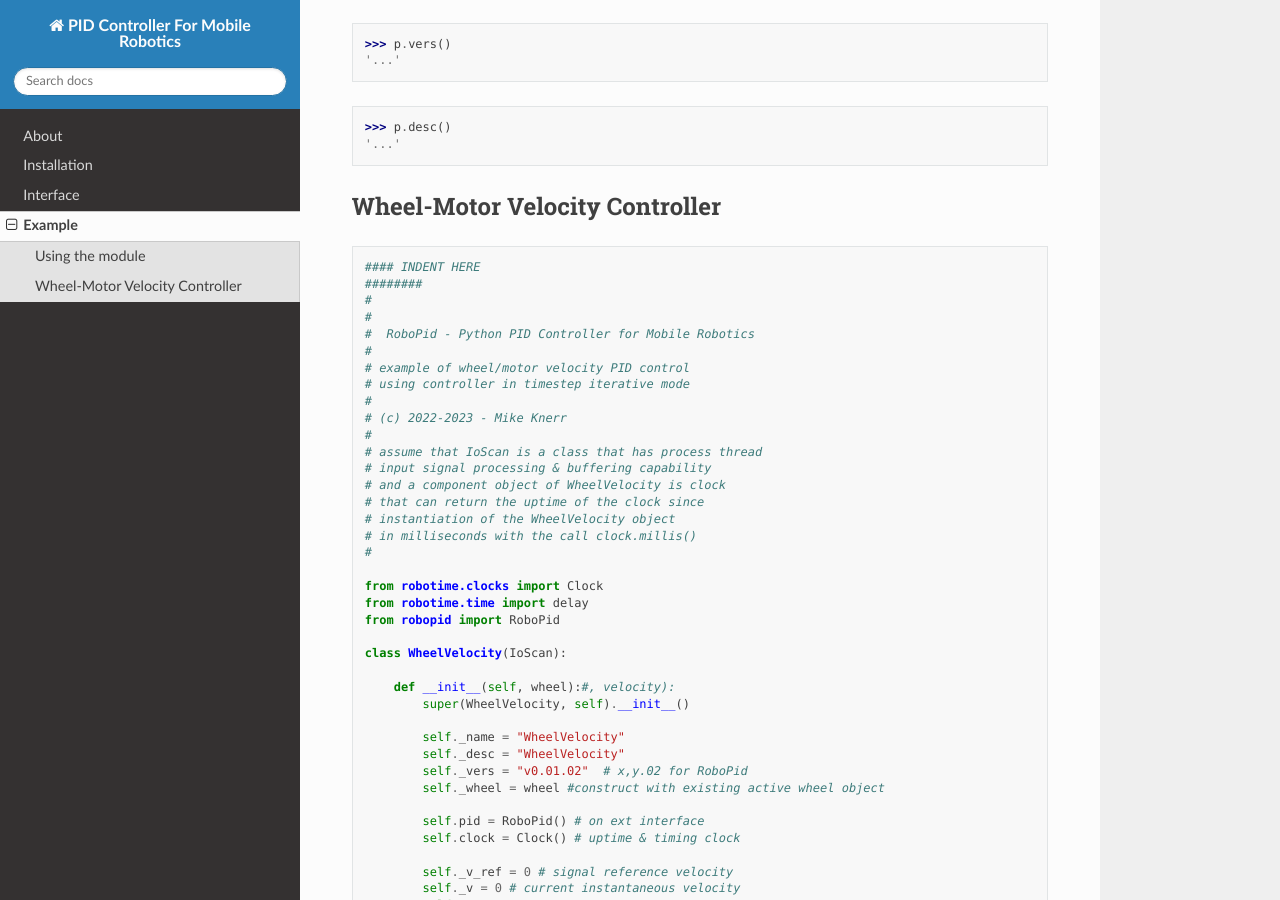
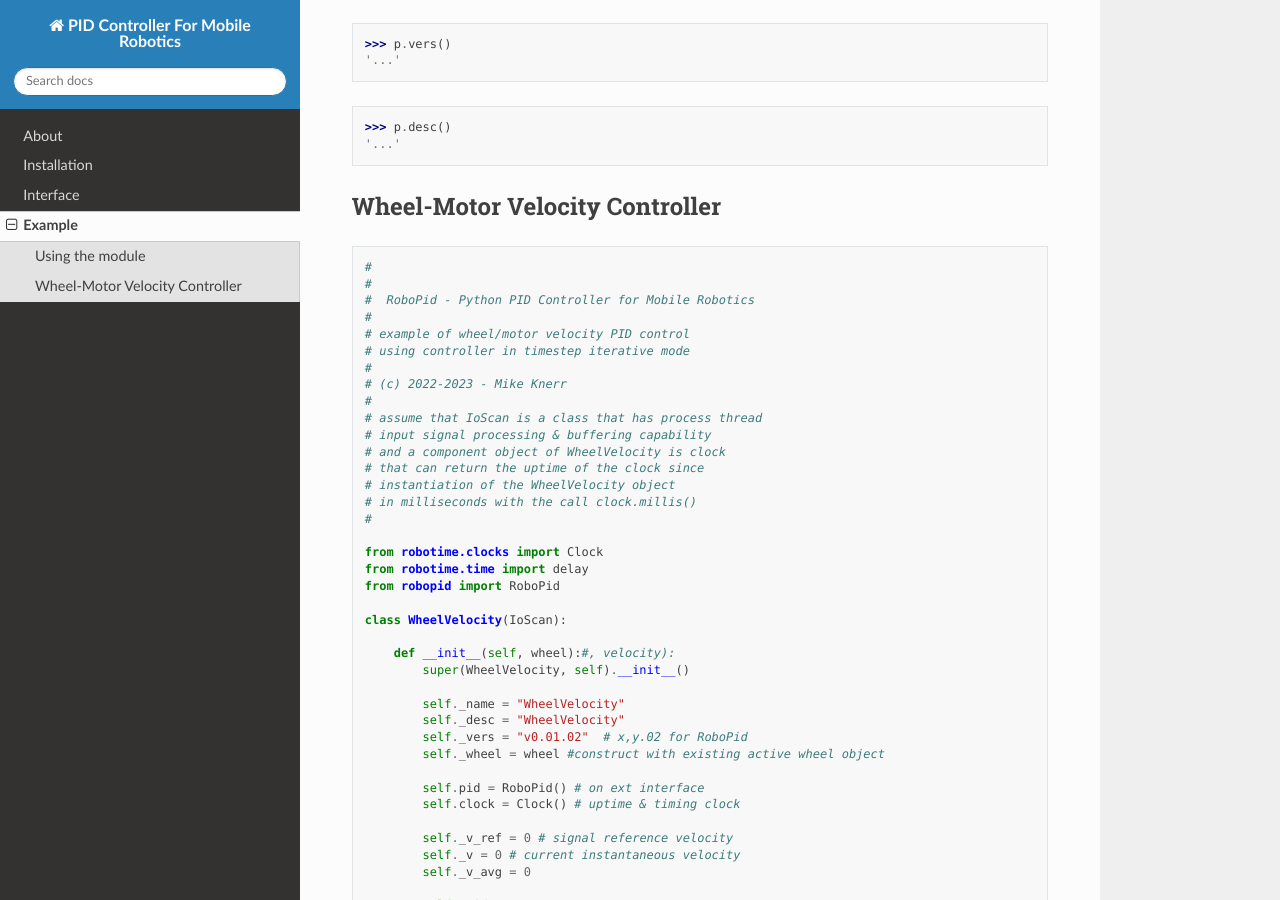
Before and after one commit to mkner/robo-pid, a Sphinx documentation site: the page built from docs/examples.rst, in a window 1280 px wide and 900 px high, scrolled down 640 px. Built offline with Sphinx 7.4.7 and the Read the Docs theme 2.0.0, drawn with Linux system fonts in a browser that asks for light colours.

Commit message:
Update examples.rst

```diff
--- a/docs/examples.rst
+++ b/docs/examples.rst
@@ -33,8 +33,6 @@ Wheel-Motor Velocity Controller
 
 .. code-block:: python
 
-  #### INDENT HERE
-  ########
   #
   #
   #  RoboPid - Python PID Controller for Mobile Robotics
```
